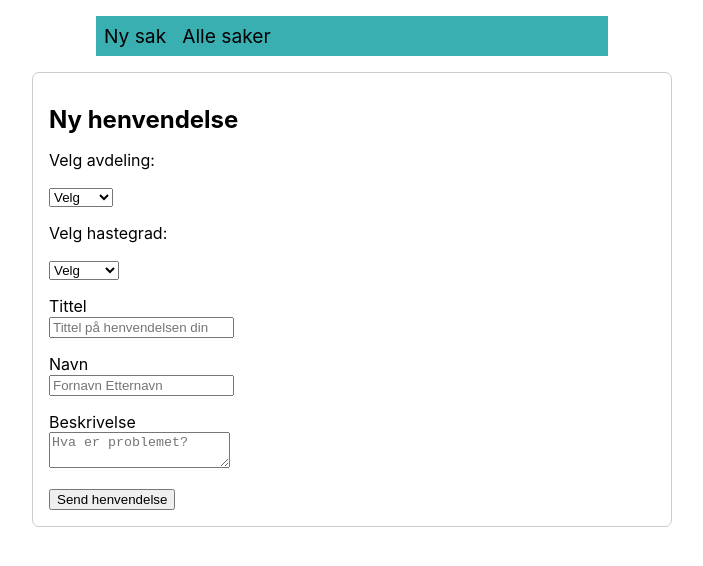
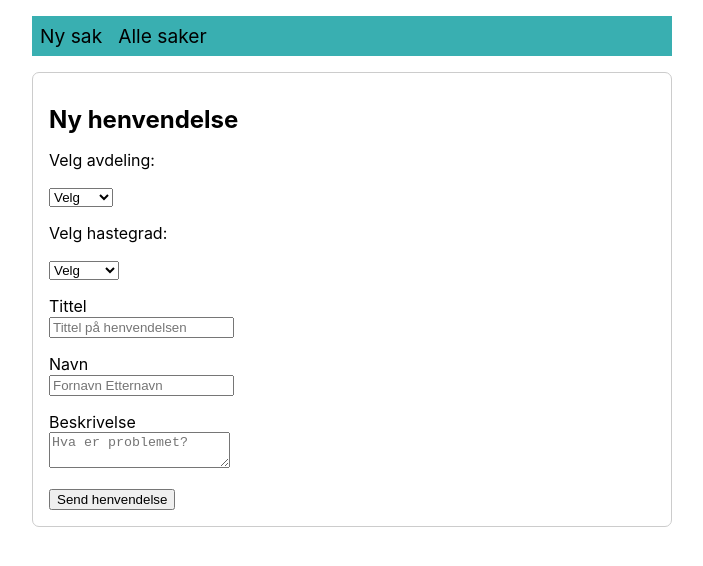
Before and after one commit to toremeek/WebapplikasjonerEksamen2021, a Next.js app in the folder helpdesk/: page / in a window 1280 px wide. Shown: the top 566 px of the page, without its empty margins (288-991 px from the left). Built offline with nearby package versions, Linux system fonts and the light colour scheme.

Commit message:
småting

```diff
--- a/helpdesk/components/SupportForm.js
+++ b/helpdesk/components/SupportForm.js
@@ -112,7 +112,7 @@ const SupportForm = () => {
               type="text"
               id="title"
               name="title"
-              placeholder="Tittel på henvendelsen din"
+              placeholder="Tittel på henvendelsen"
               onChange={handleInputOnChange}
               value={form.title}
             />
--- a/helpdesk/styles/globals.scss
+++ b/helpdesk/styles/globals.scss
@@ -31,7 +31,7 @@ ul, li {
 .navigation {
   background-color: #39afb1;
   margin: 1rem auto;
-  width: 40%;
+  width: 50%;
   ul {
     margin: 0;
     padding: 0.5rem;
```
